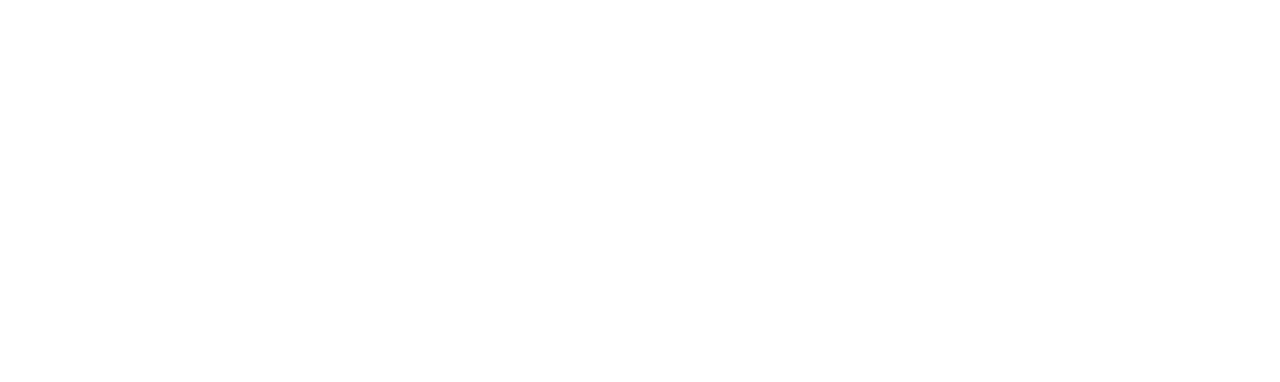
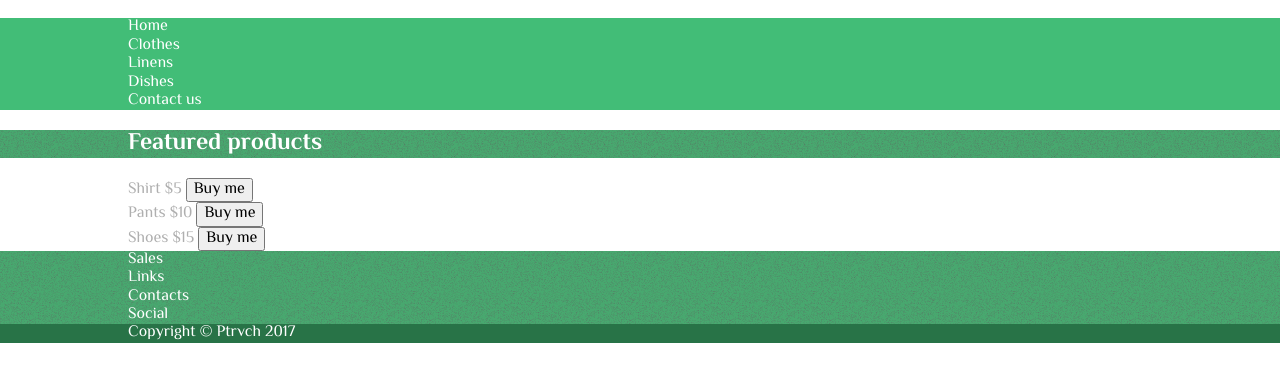
Before and after one commit to Alzeth/internet-shop-engine, a plain HTML site: page index.html in a window 1280 px wide. Drawn offline with Linux system fonts and the light colour scheme.

Commit message:
added webstorm work files, temporary added psd template, created original layout

```diff
--- a/index.html
+++ b/index.html
@@ -5,9 +5,58 @@
     <meta name="viewport"
           content="width=device-width, user-scalable=no, initial-scale=1.0, maximum-scale=1.0, minimum-scale=1.0">
     <meta http-equiv="X-UA-Compatible" content="ie=edge">
-    <title>Document</title>
+    <link rel="stylesheet" href="css/normalize.css">
+    <link rel="stylesheet" href="css/style.css"><link href="https://fonts.googleapis.com/css?family=El+Messiri:400,700" rel="stylesheet">
+    <title>Ptrvch-shop</title>
 </head>
 <body>
-
+<div class="wrapper header-wrapper">
+    <header>
+        <div class="container">
+            <a href="#" class="logo">Ptrvch</a>
+        </div>
+        <nav>
+            <div class="container">
+                <ul>
+                    <li><a href="#">Home</a></li>
+                    <li><a href="#">Clothes</a></li>
+                    <li><a href="#">Linens</a></li>
+                    <li><a href="#">Dishes</a></li>
+                    <li><a href="#">Contact us</a></li>
+                </ul>
+            </div>
+        </nav>
+    </header>
+</div>
+<div class="wrapper main-wrapper">
+    <section>
+        <div class="container">
+            <h2>Featured products</h2>
+        </div>
+    </section>
+    <div class="container">
+        <main>
+            <section id="products"></section>
+        </main>
+    </div>
+</div>
+<div class="wrapper footer-wrapper">
+    <div class="container">
+        <footer>
+            <ul>
+                <li><a href="#">Sales</a></li>
+                <li><a href="#">Links</a></li>
+                <li><a href="#">Contacts</a></li>
+                <li><a href="#">Social</a></li>
+            </ul>
+        </footer>
+    </div>
+    <div class="scnd-footer">
+        <div class="container">
+            <div>Copyright &copy Ptrvch 2017</div>
+        </div>
+    </div>
+</div>
+<script src="js/main.js"></script>
 </body>
 </html>
--- a/js/main.js
+++ b/js/main.js
@@ -165,6 +165,6 @@ Dishes.prototype.getName = function(){
     Product.products.push(Cup);
     var Plate = new Dishes("Plate", "$4", "Chineseporcelain", "seaShell", "porcelain");
     Product.products.push(Plate);*/
-
+var elem = document.getElementById('products');
 let products = Product.showProducts();
-document.body.innerHTML += products;
+elem.insertAdjacentHTML("afterBegin", products.join(" "));
```
Also changed, not shown: 1 other file.
